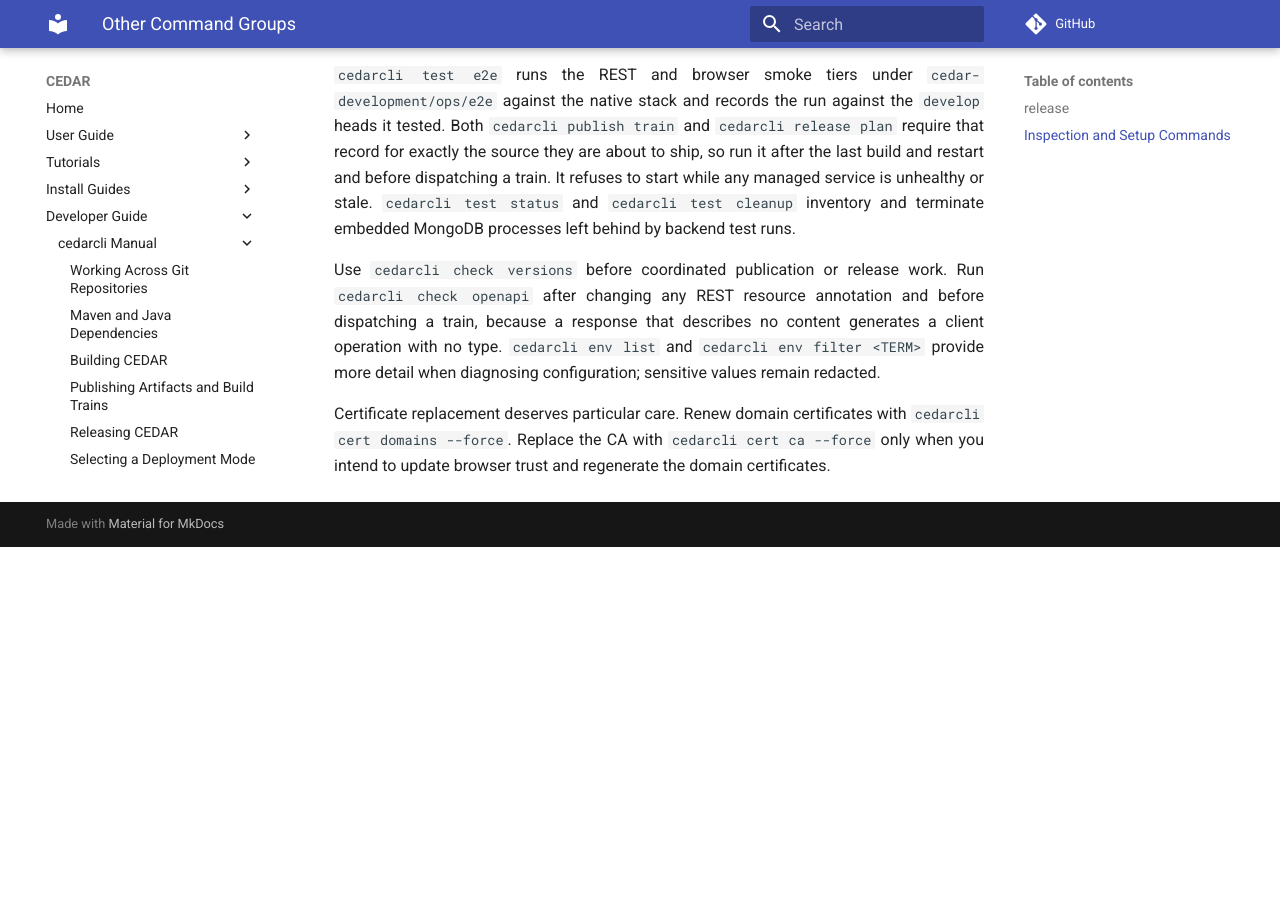
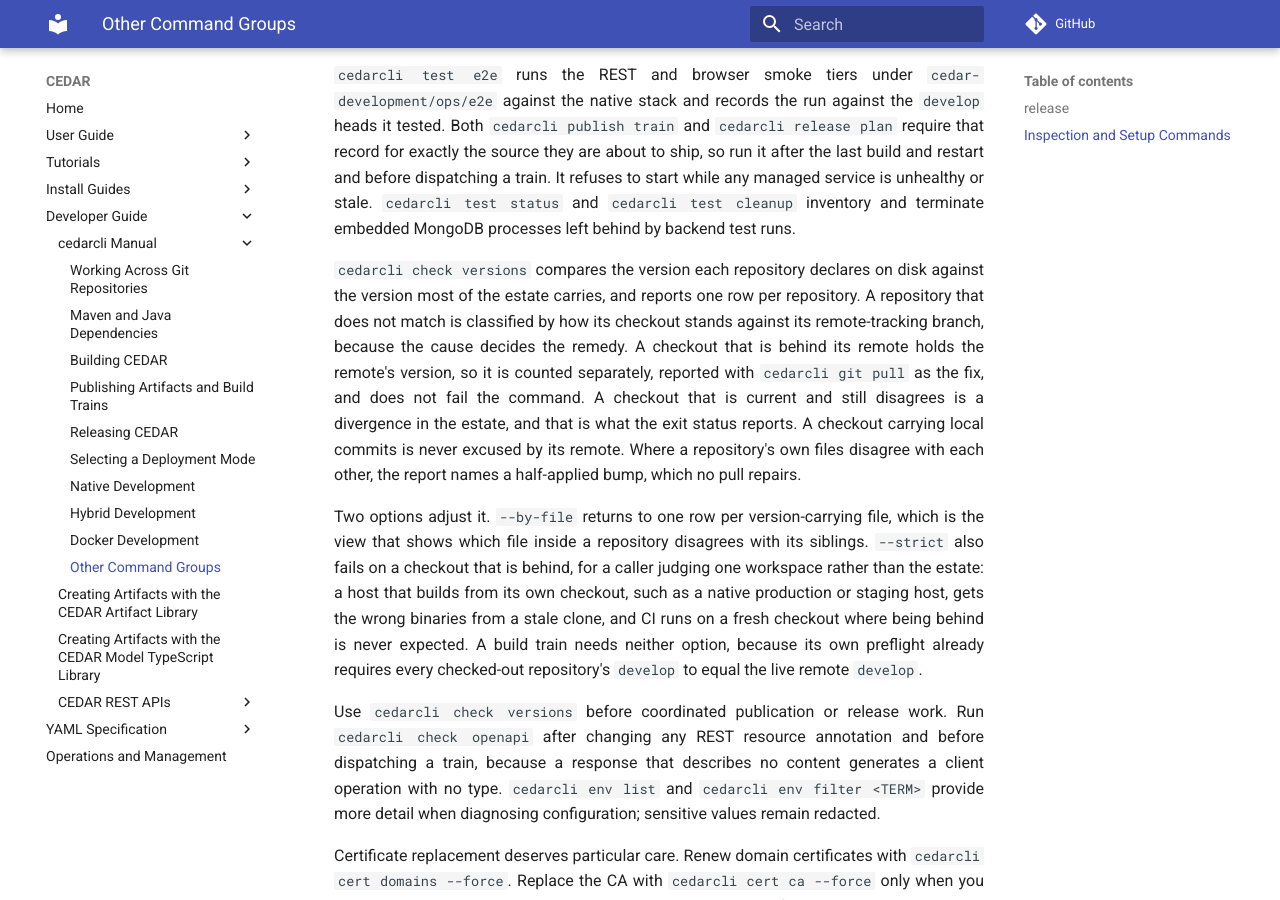
Before and after one commit to metadatacenter/cedar-mkdocs, an MkDocs documentation site: the page built from docs/developer-guide/cedarcli/other-commands.md, in a window 1280 px wide and 900 px high, scrolled down 967 px. Built offline with MkDocs 1.6.1 and Material for MkDocs 9.7.7, drawn with Linux system fonts in a browser that asks for light colours; comment, search, counter and statistics services are not loaded; before the commit the page ends 1514 px from its top, so only the background shows below that.

Commit message:
Document what the version check reports and how its two options differ
The command's entry said when to run it and nothing about what its answer means.
It now describes the classification a mismatch receives, why the cause decides
the remedy, and which of the two options a caller wants: `--by-file` for the
view that shows which file inside a repository disagrees with its siblings, and
`--strict` for a caller judging one workspace rather than the estate.

Co-Authored-By: Claude Opus 5 <noreply@anthropic.com>

```diff
--- a/docs/developer-guide/cedarcli/other-commands.md
+++ b/docs/developer-guide/cedarcli/other-commands.md
@@ -29,6 +29,23 @@ refuses to start while any managed service is unhealthy or stale. `cedarcli test
 `cedarcli test cleanup` inventory and terminate embedded MongoDB processes left behind by backend
 test runs.
 
+`cedarcli check versions` compares the version each repository declares on disk against the version
+most of the estate carries, and reports one row per repository. A repository that does not match is
+classified by how its checkout stands against its remote-tracking branch, because the cause decides
+the remedy. A checkout that is behind its remote holds the remote's version, so it is counted
+separately, reported with `cedarcli git pull` as the fix, and does not fail the command. A checkout
+that is current and still disagrees is a divergence in the estate, and that is what the exit status
+reports. A checkout carrying local commits is never excused by its remote. Where a repository's own
+files disagree with each other, the report names a half-applied bump, which no pull repairs.
+
+Two options adjust it. `--by-file` returns to one row per version-carrying file, which is the view
+that shows which file inside a repository disagrees with its siblings. `--strict` also fails on a
+checkout that is behind, for a caller judging one workspace rather than the estate: a host that
+builds from its own checkout, such as a native production or staging host, gets the wrong binaries
+from a stale clone, and CI runs on a fresh checkout where being behind is never expected. A build
+train needs neither option, because its own preflight already requires every checked-out
+repository's `develop` to equal the live remote `develop`.
+
 Use `cedarcli check versions` before coordinated publication or release work. Run
 `cedarcli check openapi` after changing any REST resource annotation and before dispatching a train,
 because a response that describes no content generates a client operation with no type. `cedarcli env list`
```
